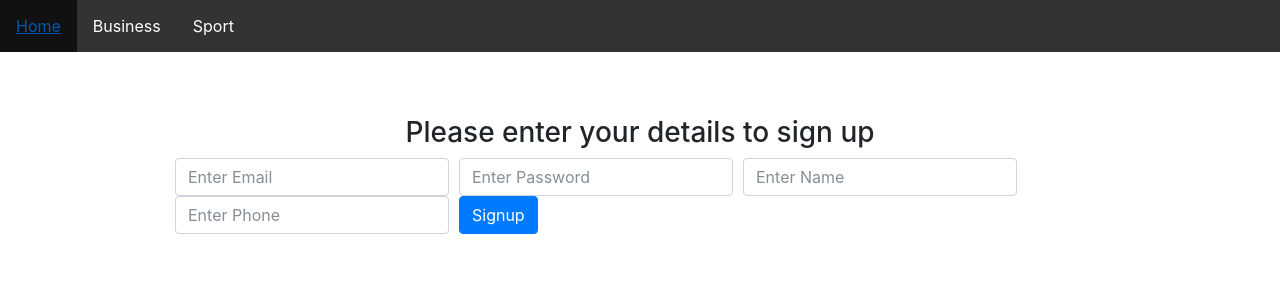
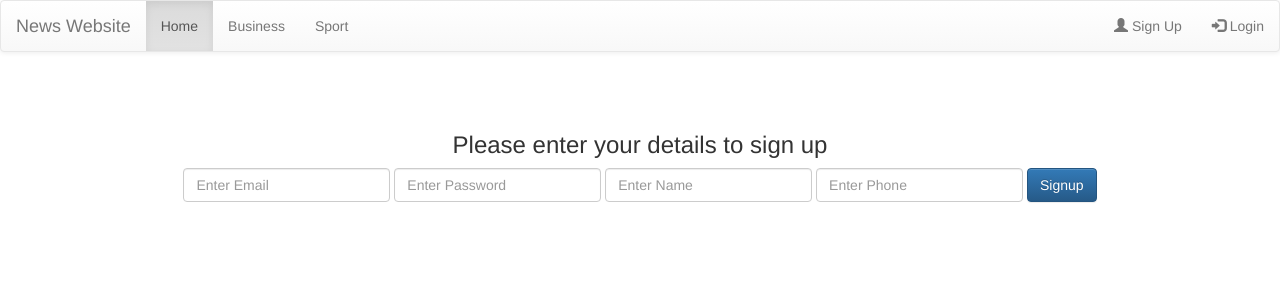
Before and after one commit to geekkun/webn, a Django app: page / in a window 1280 px wide. Shown: the top 300 px of the page. Run offline with Django 3.2, Linux system fonts and the light colour scheme; some libraries are stand-ins or nearby versions.

Commit message:
comitting new base.html and changed navbar

```diff
--- a/theapp/templates/theapp/login.html
+++ b/theapp/templates/theapp/login.html
@@ -1,6 +1,7 @@
-
+{% extends "theapp/newBase.html" %}
 {% load staticfiles %}
 
+{% block content %}
 <script src="{% static 'theapp/ajax.js' %}"></script>
 
 <br>
@@ -26,3 +27,5 @@
         </form>
     {% endif %}
 </div>
+
+{% endblock content %}
--- /dev/null
+++ b/theapp/templates/theapp/newBase.html
@@ -0,0 +1,40 @@
+{% load staticfiles %}
+<html>
+    <head>
+        <title>Django Girls blog</title>
+        <link rel="stylesheet" href="//maxcdn.bootstrapcdn.com/bootstrap/3.2.0/css/bootstrap.min.css">
+        <link rel="stylesheet" href="//maxcdn.bootstrapcdn.com/bootstrap/3.2.0/css/bootstrap-theme.min.css">
+        <link href='//fonts.googleapis.com/css?family=Lobster&subset=latin,latin-ext' rel='stylesheet' type='text/css'>
+        <!--<link rel="stylesheet" href="https://maxcdn.bootstrapcdn.com/bootstrap/4.0.0-beta.2/css/bootstrap.min.css" integrity="sha384-PsH8R72JQ3SOdhVi3uxftmaW6Vc51MKb0q5P2rRUpPvrszuE4W1povHYgTpBfshb" crossorigin="anonymous">-->
+
+        <link rel="stylesheet" href="{% static 'css/blog.css' %}">
+    </head>
+    <body>
+    {% block menu %}
+        <header>
+            <nav class="navbar navbar-default">
+  <div class="container-fluid">
+    <div class="navbar-header">
+      <a class="navbar-brand" href="#">News Website</a>
+    </div>
+    <ul class="nav navbar-nav">
+      <li class="active"><a href="#">Home</a></li>
+      <li><a href="#">Business</a></li>
+      <li><a href="#">Sport</a></li>
+    </ul>
+
+    <ul class="nav navbar-nav navbar-right">
+        {% if loggedin %}
+        <li><a href="#"><span class="glyphicon glyphicon-log-out"></span>Logout</a></li>
+        {% else %}
+      <li><a href="#"><span class="glyphicon glyphicon-user"></span> Sign Up</a></li>
+      <li><a href="#"><span class="glyphicon glyphicon-log-in"></span> Login</a></li>
+        {% endif %}
+    </ul>
+  </div>
+</nav>
+        </header>
+    {% endblock menu %}
+    {% block content %}{% endblock content %}
+    </body>
+</html>
--- a/theapp/templates/theapp/news.html
+++ b/theapp/templates/theapp/news.html
@@ -1,4 +1,4 @@
-{% extends "base.html" %}
+{% extends "theapp/base.html" %}
 
 {% block content %}
     <h2>All news</h2>   {#  make changable  #}
--- a/theapp/templates/theapp/signup.html
+++ b/theapp/templates/theapp/signup.html
@@ -1,4 +1,4 @@
-{% extends "theapp/base.html" %}
+{% extends "theapp/newBase.html" %}
 
 {% load staticfiles %}
 
@@ -11,32 +11,58 @@
 
 <div class="container" style="margin: 0 auto; width: 75%; text-align: center">
    <h3>Please enter your details to sign up</h3>
-<form method='POST' action='/register/'>
-      	{% csrf_token %}
+    <form class="form-inline" method='POST' action='/register/'>
+        {% csrf_token %}
+  <div class="form-group">
+    <label class="sr-only" for="email">Email address:</label>
+    <input type="email" class="form-control" id="email" name = "email" placeholder="Enter Email">
+  </div>
+  <div class="form-group">
+    <label class="sr-only" for="pwd">Password:</label>
+    <input type="password" class="form-control" id="pwd" name = "password" placeholder="Enter Password">
+  </div>
+  <div class="form-group">
+    <label class="sr-only" for="name">Name:</label>
+    <input type="text" class="form-control" id="name" name="name" placeholder="Enter Name">
+  </div>
+        <div class="form-group">
+    <label class="sr-only" for="pwd">Phone:</label>
+    <input type="text" class="form-control" id="phone" name = "phone" placeholder="Enter Phone">
+  </div>
+  <button type="submit" class="btn btn-primary">Signup</button>
+    </form>
 
-  <div class="form-row">
-    <div class="col-auto">
-      <label class="sr-only" for="email">Email</label>
-      <input type="text" class="form-control mb-2 mb-sm-0" id="email" name="email" placeholder="Enter Email">
-    </div>
-    <div class="col-auto">
-      <label class="sr-only" for="password">Password</label>
-       <input type="password" class="form-control" id="password" name="password" placeholder="Enter Password">
-    </div>
-     <div class="col-auto">
-      <label class="sr-only" for="name">Name</label>
-      <input type="text" class="form-control mb-2 mb-sm-0" id="name" name="name" placeholder="Enter Name">
-    </div>
-      <div class="col-auto">
-      <label class="sr-only" for="phone">Name</label>
-      <input type="text" class="form-control mb-2 mb-sm-0" id="phone" name="phone" placeholder="Enter Phone">
-    </div>
-    <div class="col-auto">
 
-      <button type="submit" class="btn btn-primary">Signup</button>
-    </div>
-  </div>
-</form>
+
+
+
+
+    <!--<form method='POST' action='/register/'>-->
+      	<!--{% csrf_token %}-->
+
+  <!--<div class="form-row">-->
+    <!--<div class="col-auto">-->
+      <!--<label class="sr-only" for="email">Email</label>-->
+      <!--<input type="text" class="form-control mb-2 mb-sm-0" id="email" name="email" placeholder="Enter Email">-->
+    <!--</div>-->
+    <!--<div class="col-auto">-->
+      <!--<label class="sr-only" for="password">Password</label>-->
+       <!--<input type="password" class="form-control" id="password" name="password" placeholder="Enter Password">-->
+    <!--</div>-->
+     <!--<div class="col-auto">-->
+      <!--<label class="sr-only" for="name">Name</label>-->
+      <!--<input type="text" class="form-control mb-2 mb-sm-0" id="name" name="name" placeholder="Enter Name">-->
+    <!--</div>-->
+      <!--<div class="col-auto">-->
+      <!--<label class="sr-only" for="phone">Name</label>-->
+      <!--<input type="text" class="form-control mb-2 mb-sm-0" id="phone" name="phone" placeholder="Enter Phone">-->
+    <!--</div>-->
+    <!--<div class="col-auto">-->
+
+      <!--<button type="submit" class="btn btn-primary">Signup</button>-->
+    <!--</div>-->
+  <!--</div>-->
+<!--</form>-->
 </div>
 
 
--- a/theapp/views.py
+++ b/theapp/views.py
@@ -1,4 +1,4 @@
-from django.shortcuts import render
+from django.shortcuts import render, redirect
 from theapp.models import AppUser, Comments, Likes, Dislikes, Article
 from django.http import HttpResponse, Http404
 from django.views import generic
@@ -21,8 +21,8 @@ def registerUser(request):
         phone = request.POST["phone"]
         user = AppUser(email = email, password = hashlib.sha224(password.encode('utf-8')).hexdigest(), name = name, phone = phone)
         user.save()
-        context = {"message":"Registration has been successful, you can now log in."}
-        return render(request, 'theapp/login.html', context)
+        mymessage = {"message":"Registration has been successful, you can now log in."}
+        return redirect("/login/", context = mymessage)
     else:
         return HttpResponse('Failed')
 
@@ -119,10 +119,10 @@ class NewsListView(generic.ListView):
     model = Article
     context_object_name = "articles"
     queryset = Article.objects.all()
-    template_name = "news.html"
+    template_name = "theapp/news.html"
 
     def news(request):
-        template = loader.get_template('news.html')
+        template = loader.get_template('theapp/news.html')
         articles = Article.objects.all()
         context = {
             'articles': articles
@@ -130,7 +130,7 @@ class NewsListView(generic.ListView):
         return HttpResponse(template.render(context,request))
 
     def sport(request):
-        template = loader.get_template('news.html')
+        template = loader.get_template('theapp/news.html')
         articles = Article.objects.filter(category="Sport")
         context = {
             'articles': articles
@@ -138,7 +138,7 @@ class NewsListView(generic.ListView):
         return HttpResponse(template.render(context, request))
 
     def business(request):
-        template = loader.get_template('news.html')
+        template = loader.get_template('theapp/news.html')
         articles = Article.objects.filter(category='SP')
         context = {
             'articles': articles
```
Also changed, not shown: theapp/templates/theapp/base.html (+22 -0 lines), db.sqlite3.
